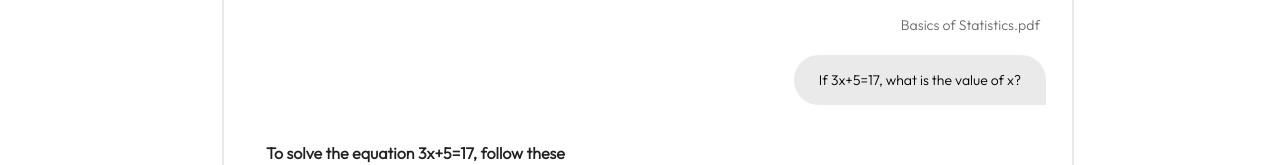
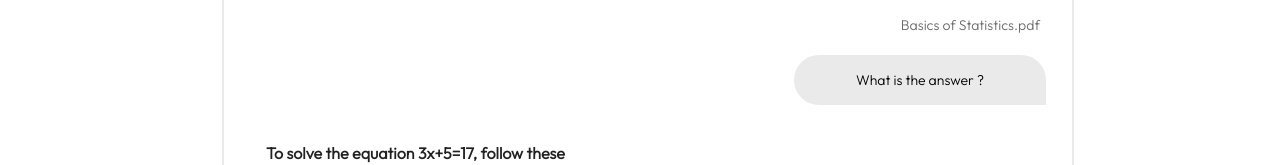
Before and after one commit to sithmiH/Black_Cat_AI_Chatbot, a React (Create React App) app in the folder frontend/: page /chat/upload in a window 1280 px wide. Shown: the part 173-338 px from the top of the page. Built offline with nearby package versions, Linux system fonts and the light colour scheme; some icons are missing.

Commit message:
Complete Upload Screen

```diff
--- a/frontend/src/pages/UploadScreen.jsx
+++ b/frontend/src/pages/UploadScreen.jsx
@@ -79,7 +79,7 @@ const ChatScreen = () => {
               paddingX: 2, // Add padding inside bubble
             }}
           >
-            If 3x+5=17, what is the value of x?
+            What is the answer ?
           </Typography>
         </Box>
 
```
